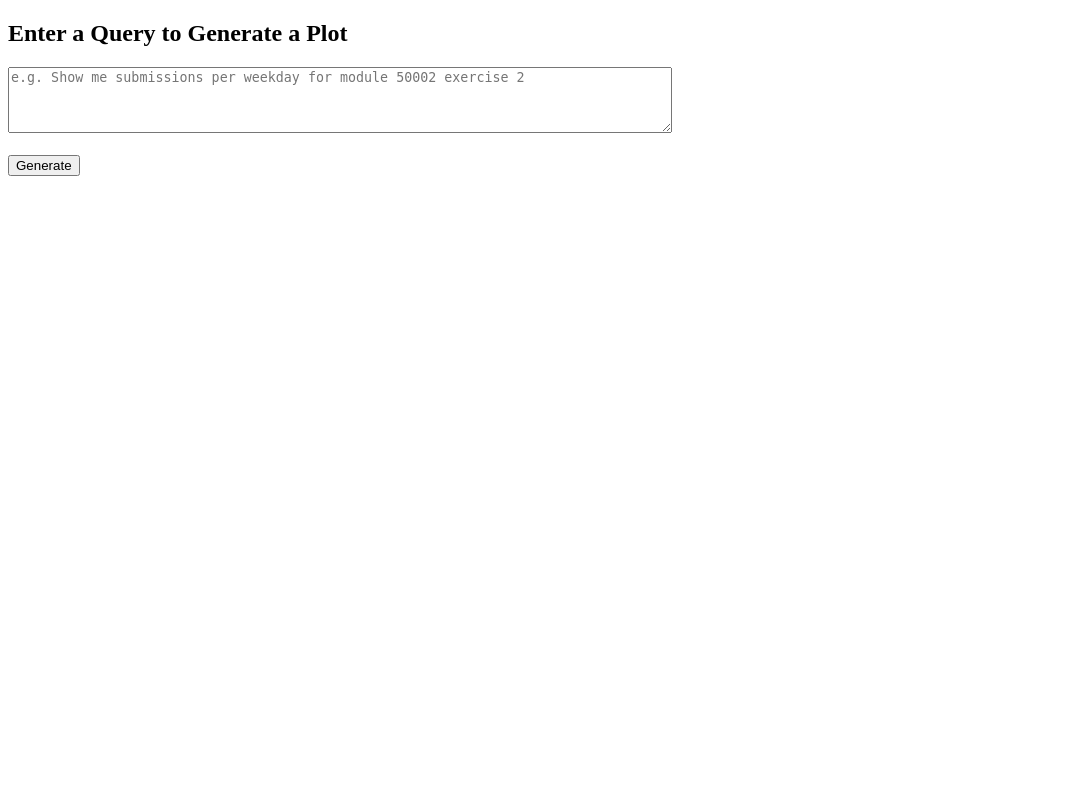
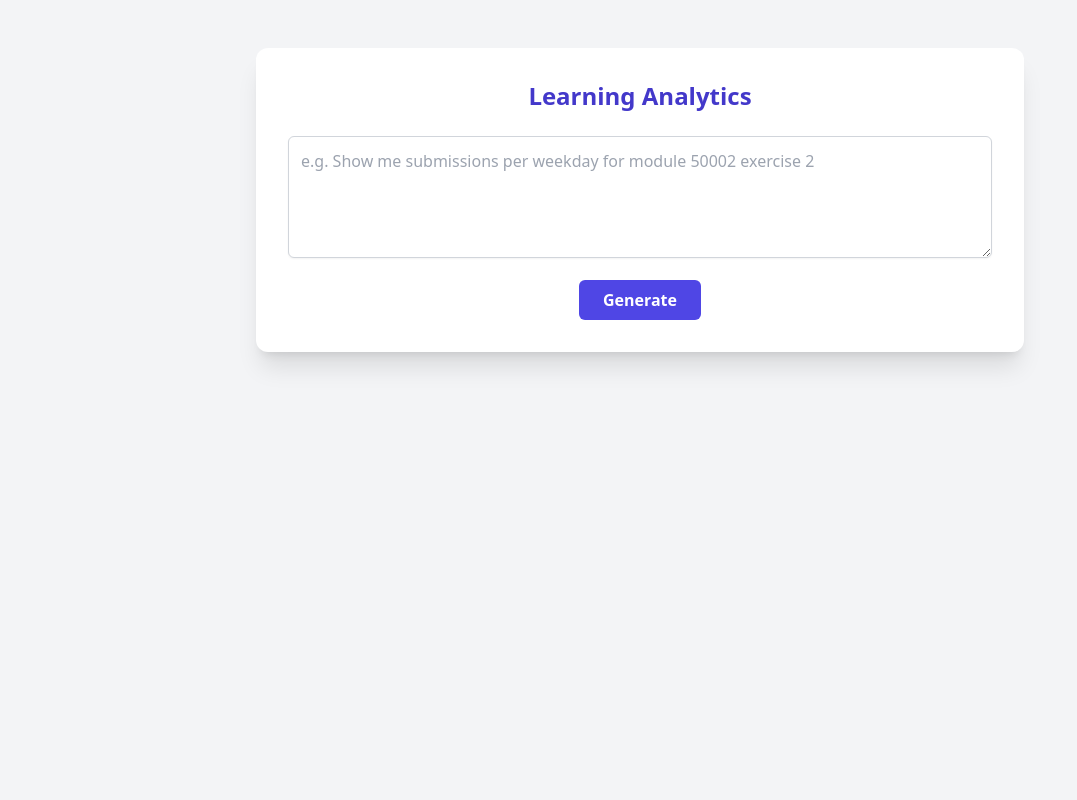
Before and after one commit to IC-AI-Hackathons/nlp-learning-analytics, a Flask app: page / in a window 1280 px wide. Shown: the whole page, without its empty margins (0-1077 px from the left). Run offline with Flask 3, Linux system fonts and the light colour scheme; some libraries are stand-ins or nearby versions.

Commit message:
style: improve appearance of page

```diff
--- a/app.py
+++ b/app.py
@@ -143,4 +143,4 @@ def plot():
 
 
 if __name__ == "__main__":
-    app.run(debug=True)
+    app.run(port=8000, debug=True)
--- a/templates/index.html
+++ b/templates/index.html
@@ -1,22 +1,55 @@
 <!doctype html>
 <html>
 <head>
-  <title>Interactive API Plot Generator</title>
+  <title>Learning Analytics</title>
+  <script src="https://cdn.tailwindcss.com"></script>
 </head>
-<body>
-  <h2>Enter a Query to Generate a Plot</h2>
-  <form method="post">
-    <textarea name="query" rows="4" cols="80" placeholder="e.g. Show me submissions per weekday for module 50002 exercise 2">{{ request.form.query or '' }}</textarea><br><br>
-    <button type="submit">Generate</button>
-  </form>
+<body class="bg-gray-100 min-h-screen font-sans flex flex-col items-center pt-12 px-4">
 
-  {% if error %}
-    <p style="color: red;">Error: {{ error }}</p>
-  {% endif %}
+  <div class="w-full max-w-3xl bg-white shadow-xl rounded-xl p-8 space-y-6">
+    <h2 class="text-2xl font-bold text-center text-indigo-700">Learning Analytics</h2>
 
-  {% if plot_ready %}
-    <h3>Generated Plot:</h3>
-    <img src="{{ url_for('plot') }}" alt="Generated Plot" width="800">
-  {% endif %}
+    <form method="post" onsubmit="showLoader()" class="space-y-4">
+      <textarea name="query"
+                rows="4"
+                class="w-full p-3 border border-gray-300 rounded-md shadow-sm focus:outline-none focus:ring-2 focus:ring-indigo-400"
+                placeholder="e.g. Show me submissions per weekday for module 50002 exercise 2"
+                required>{{ request.form.query or '' }}</textarea>
+      <div class="text-center">
+        <button type="submit"
+                class="px-6 py-2 bg-indigo-600 text-white font-semibold rounded-md hover:bg-indigo-700 transition">
+          Generate
+        </button>
+      </div>
+    </form>
+
+    <!-- Loader -->
+    <div id="loader" class="hidden flex justify-center">
+      <div class="w-12 h-12 border-4 border-indigo-300 border-t-indigo-700 rounded-full animate-spin"></div>
+    </div>
+
+    <!-- Error Banner -->
+    {% if error %}
+    <div class="bg-red-100 border border-red-400 text-red-700 px-4 py-3 rounded relative shadow">
+      <strong class="font-bold">Error:</strong>
+      <span class="block sm:inline">{{ error }}</span>
+    </div>
+    {% endif %}
+
+    <!-- Plot Output -->
+    {% if plot_ready %}
+    <div class="text-center space-y-4">
+      <h3 class="text-lg font-semibold text-gray-800">Generated Plot:</h3>
+      <img src="{{ url_for('plot') }}" alt="Generated Plot" class="mx-auto rounded-lg shadow-md border" width="800">
+    </div>
+    {% endif %}
+  </div>
+
+  <!-- JavaScript to show loading spinner -->
+  <script>
+    function showLoader() {
+      document.getElementById("loader").classList.remove("hidden");
+    }
+  </script>
 </body>
 </html>
```
